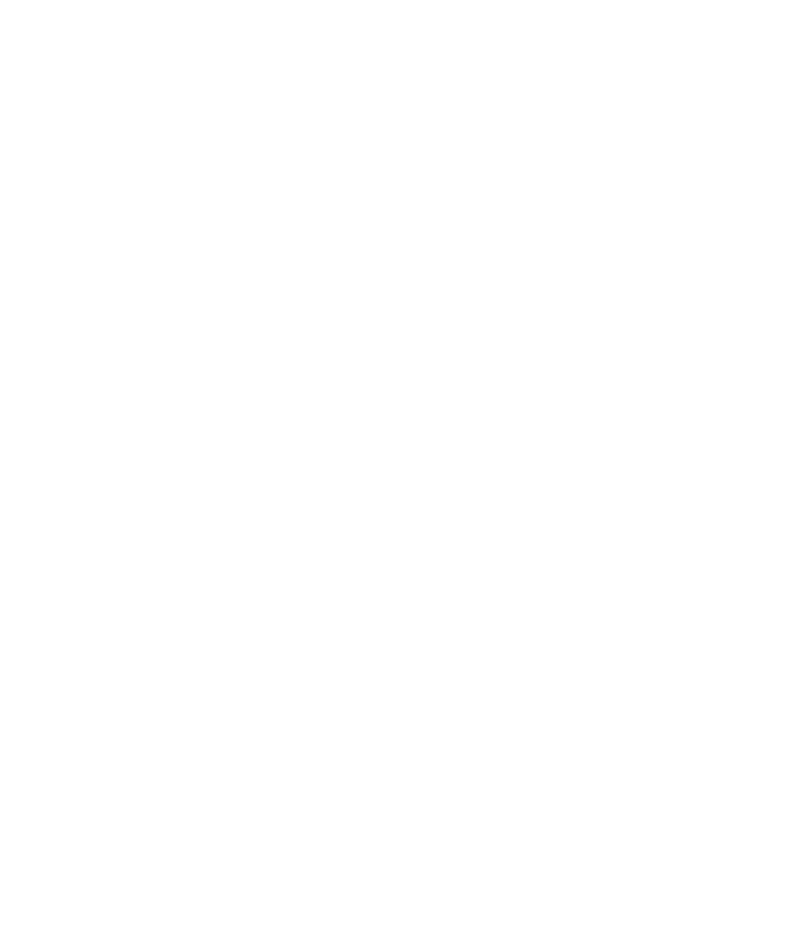
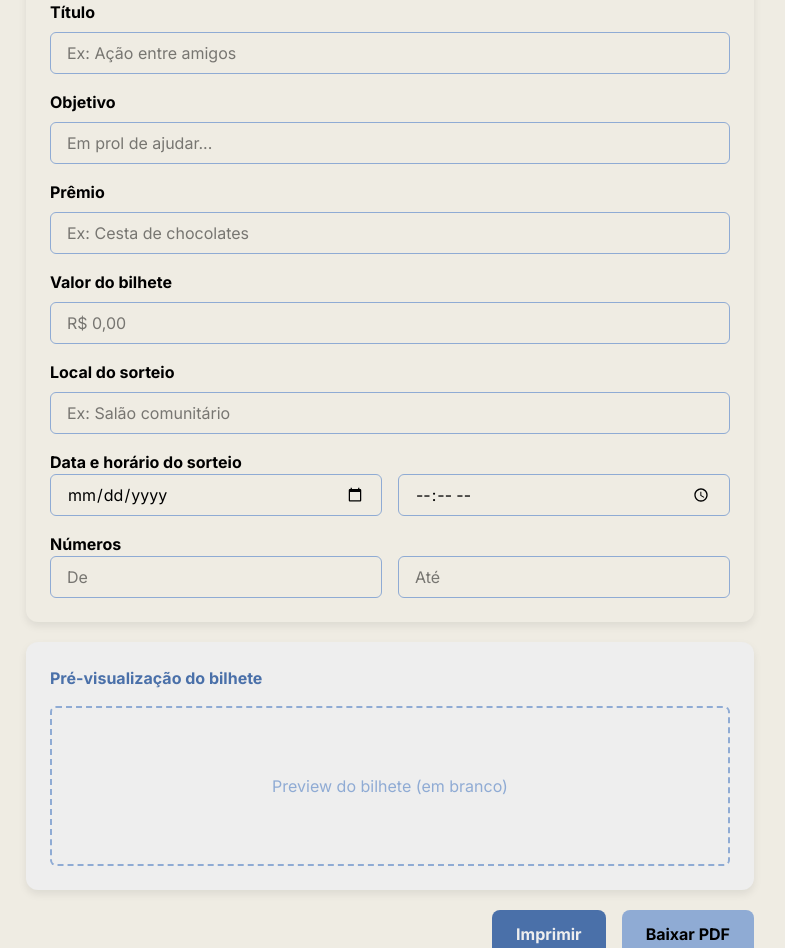
Before and after one commit to rhoudini1/react-raffle-ticket-gen, a React (Vite) app: page / in a window 1280 px wide. Shown: the part 200-1148 px from the top of the page, without its empty margins (250-1035 px from the left). Before the commit the page ends 800 px from the top, so only its background shows below. Built offline with nearby package versions, Linux system fonts and the light colour scheme.

Commit message:
feat: add raffle generate page

```diff
--- a/src/App.tsx
+++ b/src/App.tsx
@@ -1,7 +1,9 @@
+import RafflePrintPage from "./pages/raffle-generate.tsx";
+
 function App() {
   return (
     <>
-      <p>Hello</p>
+      <RafflePrintPage />
     </>
   );
 }
--- /dev/null
+++ b/src/helpers/date.ts
@@ -0,0 +1,10 @@
+export function formatDate(inputDate: string): string {
+  const [yearStr, monthStr, dayStr] = inputDate.split("-");
+
+  if (!yearStr || !monthStr || !dayStr) throw new Error("Invalid date string");
+  const day = dayStr.padStart(2, "0");
+  const month = monthStr.padStart(2, "0");
+  const year = yearStr;
+
+  return `${day}/${month}/${year}`;
+}
--- /dev/null
+++ b/src/pages/raffle-generate.tsx
@@ -0,0 +1,132 @@
+import { useState } from "react";
+import { Button } from "../components/button.tsx";
+import Card from "../components/card.tsx";
+import FormInput from "../components/input.tsx";
+import MoneyInput from "../components/money-input.tsx";
+import RaffleTicketPreview from "../components/raffle-ticket-preview.tsx";
+import { formatDate } from "../helpers/date.ts";
+
+export default function RafflePrintPage() {
+  const [title, setTitle] = useState("");
+  const [target, setTarget] = useState("");
+  const [prize, setPrize] = useState("");
+  const [ticketValue, setTicketValue] = useState("");
+  const [location, setLocation] = useState("");
+  const [date, setDate] = useState("");
+  const [time, setTime] = useState("");
+
+  /* Event Handlers */
+  function handleTitleChange(e: React.ChangeEvent<HTMLInputElement>) {
+    const newTitle = e.target.value;
+    setTitle(newTitle);
+  }
+  function handleTargetChange(e: React.ChangeEvent<HTMLInputElement>) {
+    const newTarget = e.target.value;
+    setTarget(newTarget);
+  }
+  function handlePrizeChange(e: React.ChangeEvent<HTMLInputElement>) {
+    const newPrize = e.target.value;
+    setPrize(newPrize);
+  }
+  function handleTicketValueChange(e: React.ChangeEvent<HTMLInputElement>) {
+    const newValue = e.target.value;
+    setTicketValue(newValue);
+  }
+  function handleLocationChange(e: React.ChangeEvent<HTMLInputElement>) {
+    const location = e.target.value;
+    setLocation(location);
+  }
+  function handleDateChange(e: React.ChangeEvent<HTMLInputElement>) {
+    const newDate = formatDate(e.target.value);
+    setDate(newDate);
+  }
+  function handleTimeChange(e: React.ChangeEvent<HTMLInputElement>) {
+    const newTime = e.target.value;
+    setTime(newTime);
+  }
+
+  return (
+    <div className="min-h-screen bg-gray-100 text-(--color-gray-900) flex items-center justify-center px-6 py-12">
+      <div className="mx-auto max-w-5xl space-y-5">
+        {/* Header */}
+        <header className="text-center space-y-4">
+          <h1 className="text-4xl font-bold mb-3">Impressão de Rifas</h1>
+
+          <p className="text-lg text-(--color-primary-base) max-w-2xl mx-auto">
+            Crie bilhetes personalizados e gere um PDF
+            <br />
+            pronto para impressão de forma rápida e prática.
+          </p>
+        </header>
+
+        {/* Formulário */}
+        <Card as="section">
+          <FormInput
+            label="Título"
+            placeholder="Ex: Ação entre amigos"
+            onChange={handleTitleChange}
+          />
+
+          <FormInput
+            label="Objetivo"
+            placeholder="Em prol de ajudar..."
+            onChange={handleTargetChange}
+          />
+
+          <FormInput
+            label="Prêmio"
+            placeholder="Ex: Cesta de chocolates"
+            onChange={handlePrizeChange}
+          />
+
+          <MoneyInput
+            label="Valor do bilhete"
+            onChange={handleTicketValueChange}
+          />
+
+          <FormInput
+            label="Local do sorteio"
+            placeholder="Ex: Salão comunitário"
+            onChange={handleLocationChange}
+          />
+
+          {/* Data e Horário*/}
+          <div className="space-y-2">
+            <label className="font-semibold">Data e horário do sorteio</label>
+            <div className="flex gap-4">
+              <FormInput type="date" hideLabel onChange={handleDateChange} />
+              <FormInput type="time" hideLabel onChange={handleTimeChange} />
+            </div>
+          </div>
+
+          {/* Números */}
+          <div className="space-y-2">
+            <label className="font-semibold">Números</label>
+            <div className="flex gap-4">
+              <FormInput type="number" placeholder="De" hideLabel />
+              <FormInput type="number" placeholder="Até" hideLabel />
+            </div>
+          </div>
+        </Card>
+
+        {/* Preview */}
+        <RaffleTicketPreview
+          title={title}
+          target={target}
+          prize={prize}
+          ticketValue={ticketValue}
+          location={location}
+          date={date}
+          time={time}
+        />
+
+        {/* Actions */}
+        <section className="flex justify-end gap-4">
+          <Button>Imprimir</Button>
+
+          <Button variant="secondary">Baixar PDF</Button>
+        </section>
+      </div>
+    </div>
+  );
+}
```
